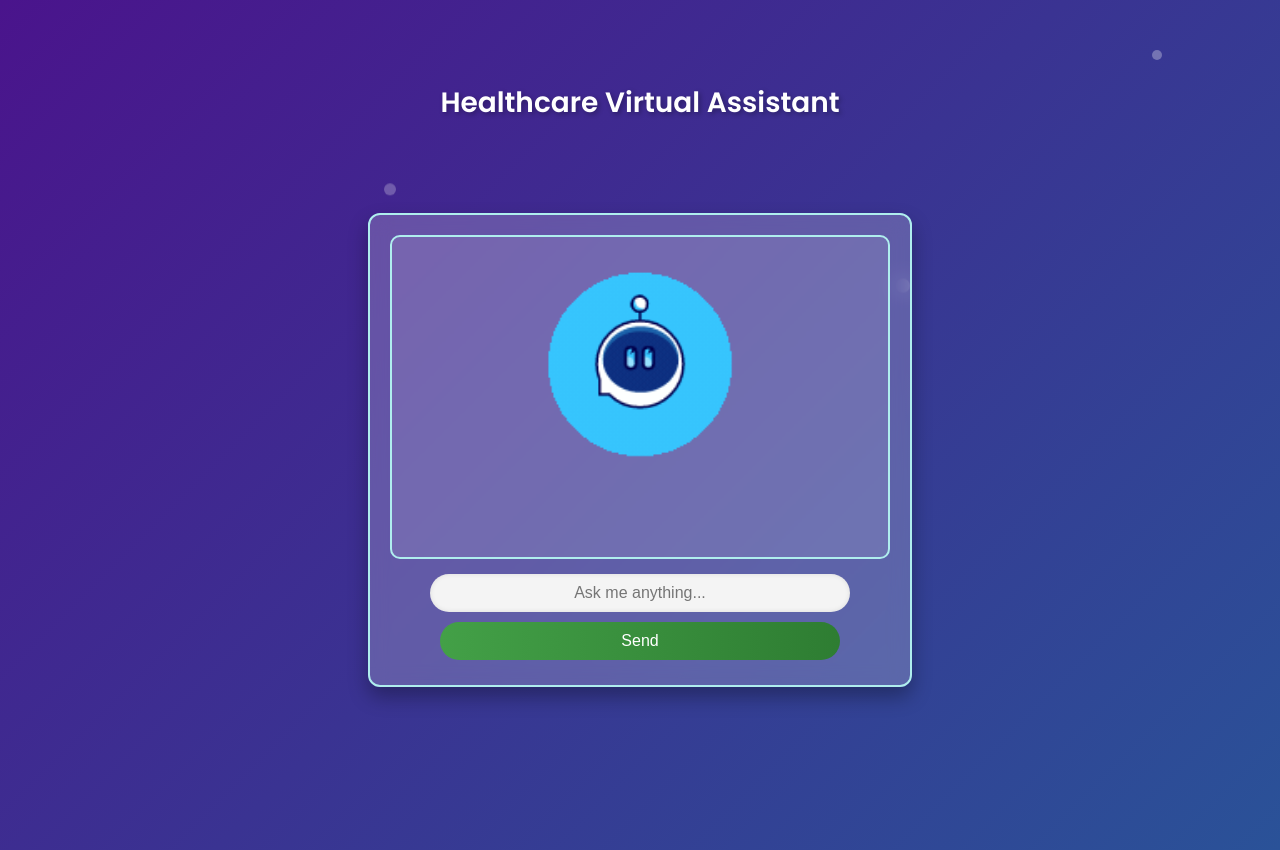
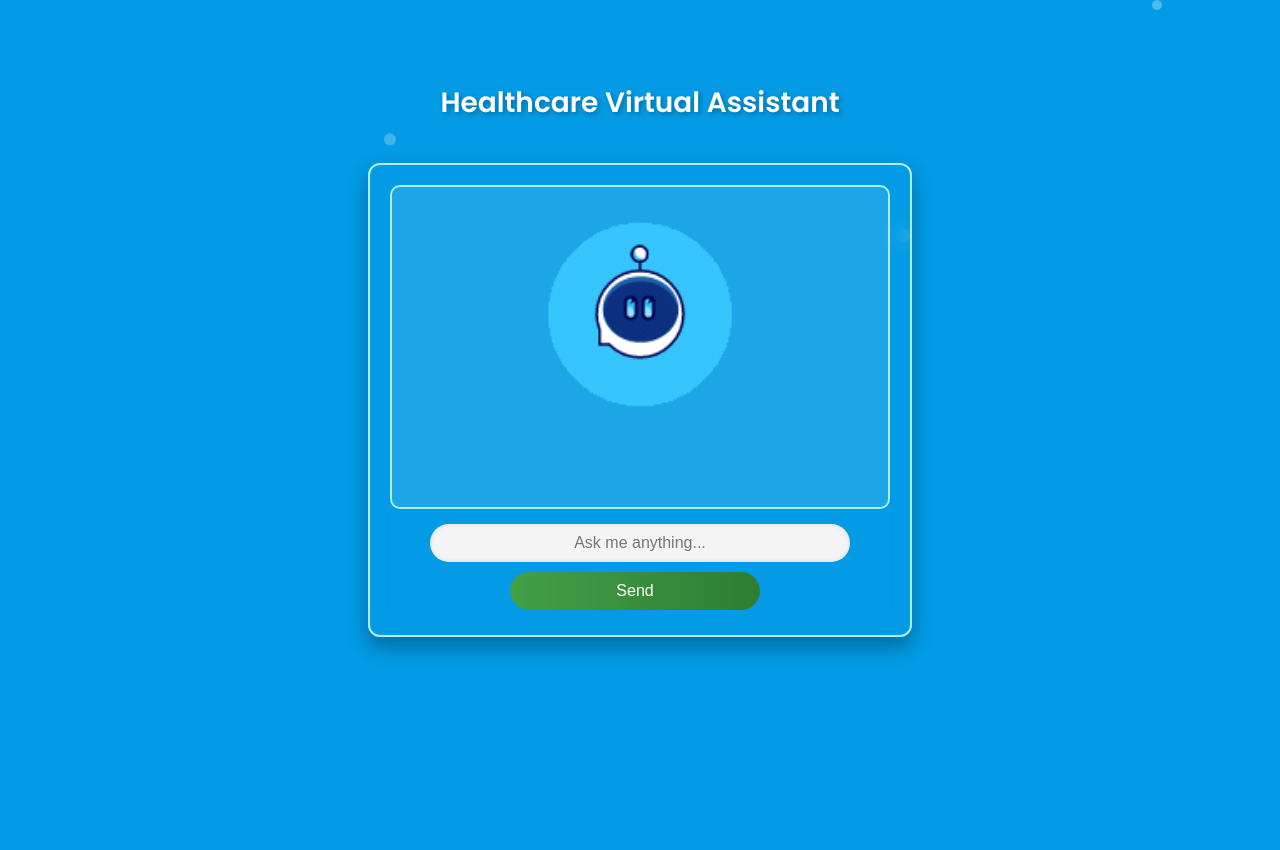
Before and after one commit to RajeshR005/healthcare-chatbot, a website: page index.html in a window 1280 px wide. After the commit the page ends 800 px from the top, so only its background shows below. Drawn offline with Linux system fonts and the light colour scheme.

Commit message:
Update background color

```diff
--- a/styles.css
+++ b/styles.css
@@ -222,20 +222,26 @@ h2 {
     }
 }
 /* Import Google Font */
+/* Import Google Font */
 @import url('https://fonts.googleapis.com/css2?family=Poppins:wght@300;400;600&display=swap');
 
+/* Full Page Styling */
 body {
     font-family: 'Poppins', sans-serif;
-    text-align: center;
-    margin-top: 50px;
-    background: linear-gradient(135deg, #1e3c72, #2a5298);
-    animation: backgroundAnimation 8s infinite alternate ease-in-out;
+    margin: 0;
+    height: 100vh;
+    display: flex;
+    justify-content: center;
+    align-items: center;
+    overflow: hidden;
+    background: #03A9F3; /* Static color */
+    animation: subtleBackgroundAnimation 5s infinite alternate ease-in-out;
 }
 
-/* Background Animation */
-@keyframes backgroundAnimation {
-    0% { background: linear-gradient(135deg, #1e3c72, #2a5298); }
-    100% { background: linear-gradient(135deg, #4a148c, #2a5298); }
+/* Subtle Background Animation */
+@keyframes subtleBackgroundAnimation {
+    0% { background-color: #03A9F3; }
+    100% { background-color: #039BE5; } /* Slightly darker shade for smooth effect */
 }
 
 /* Chatbox Container */
@@ -245,7 +251,8 @@ body {
     margin: auto;
     border: 2px solid paleturquoise;
     padding: 20px;
-    background: rgba(255, 255, 255, 0.2);
+    align-items: center;
+    background: rgba(255, 255, 255,);
     backdrop-filter: blur(10px);
     border-radius: 12px;
     box-shadow: 0 10px 20px rgba(0, 0, 0, 0.3);
@@ -266,13 +273,25 @@ body {
 }
 
 /* Input & Button */
-input, button {
+input{
     padding: 10px;
     margin: 5px;
     width: 80%;
     border-radius: 25px;
     font-size: 16px;
+    margin-left: 40px;
     transition: transform 0.3s ease-in-out;
+}
+button{
+
+        padding: 10px;
+        margin: 5px;
+        width: 50%;
+        border-radius: 25px;
+        font-size: 16px;
+        margin-left: 120px;
+        transition: transform 0.3s ease-in-out;
+
 }
 
 /* Button Hover Effect */
```
